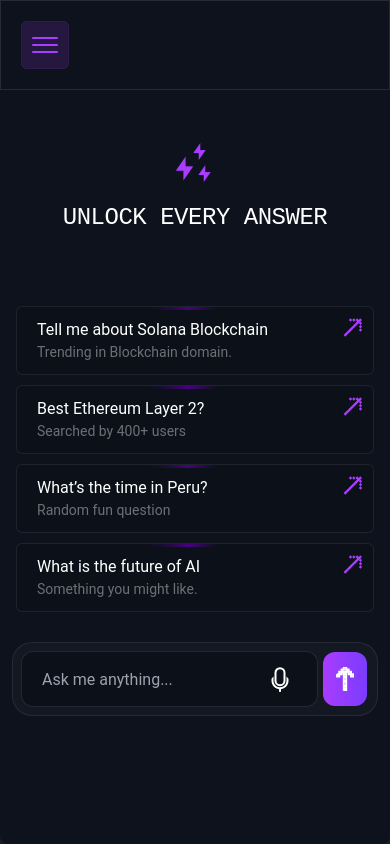
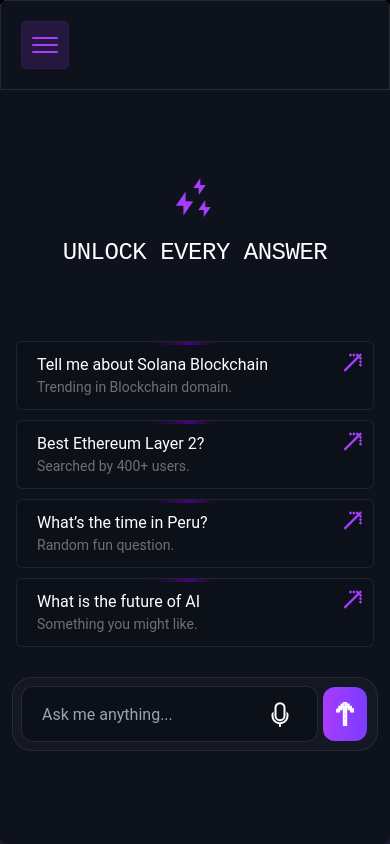
Before and after one commit to HassanKhan123/next-pwa-app, a Next.js app: page / in a window 390 px wide. Built offline with nearby package versions, Linux system fonts and the light colour scheme; no server answers.

Commit message:
Remove navbar stickness

```diff
--- a/src/components/main/chat.tsx
+++ b/src/components/main/chat.tsx
@@ -82,9 +82,6 @@ if(!loading){
         <div
           className={cx(
             "flex gap-[20px] z-10 lg:p-[20px] p-[10px] justify-between w-full",
-            {
-              "lg:mt-[0px] mt-[100px]": index === 0,
-            }
           )}
           key={index}
         >
@@ -195,7 +192,7 @@ if(!loading){
           </div>
         </div>
       ))}
-      <div className="flex border border-[rgba(255,255,255,0.08)] z-10 p-[8px_10px_8px_8px] bg-[#141823] fixed bottom-5 items-center w-full lg:ml-[20px] ml-[0px] lg:w-[775px] rounded-[20px] lg:gap-[10px] gap-[5px]">
+      <div className="flex border border-[rgba(255,255,255,0.08)] z-10 p-[8px_10px_8px_8px] bg-[#141823] fixed bottom-1 items-center w-full lg:ml-[20px] ml-[0px] lg:w-[775px] rounded-[20px] lg:gap-[10px] gap-[5px]">
         <InputWithVoice />
       </div>
     </>
--- a/src/components/main/search.tsx
+++ b/src/components/main/search.tsx
@@ -18,11 +18,11 @@ const suggestions = [
   },
   {
     heading: "Best Ethereum Layer 2?",
-    paragraph: "Searched by 400+ users",
+    paragraph: "Searched by 400+ users.",
   },
   {
     heading: "What’s the time in Peru?",
-    paragraph: "Random fun question",
+    paragraph: "Random fun question.",
   },
   {
     heading: "What is the future of AI",
@@ -75,7 +75,7 @@ function Search() {
   };
 
   return (
-    <div className="flex flex-col z-10 mt-[20px] lg:mt-[0px] p-3 h-full justify-center items-center">
+    <div className="flex flex-col z-10 p-3 h-full justify-center items-center">
       <div className="unlock-answer-svg-container">
         <svg
           width="52"
--- a/src/components/navbar/index.tsx
+++ b/src/components/navbar/index.tsx
@@ -11,7 +11,7 @@ interface NavbarProps {
 
 function Navbar({ isSidebarOpen, toggleSidebar }: NavbarProps) {
   return (
-    <div className="flex fixed lg:static z-20 p-[20px] w-full border border-[rgba(255,255,255,0.10)] bg-[#0D121C] lg:bg-transparent lg:border-none justify-between items-center">
+    <div className="flex z-20 p-[20px] w-full border border-[rgba(255,255,255,0.10)] bg-[#0D121C] lg:bg-transparent lg:border-none justify-between items-center">
     {!isSidebarOpen && (
       <button
         onClick={toggleSidebar}
```
